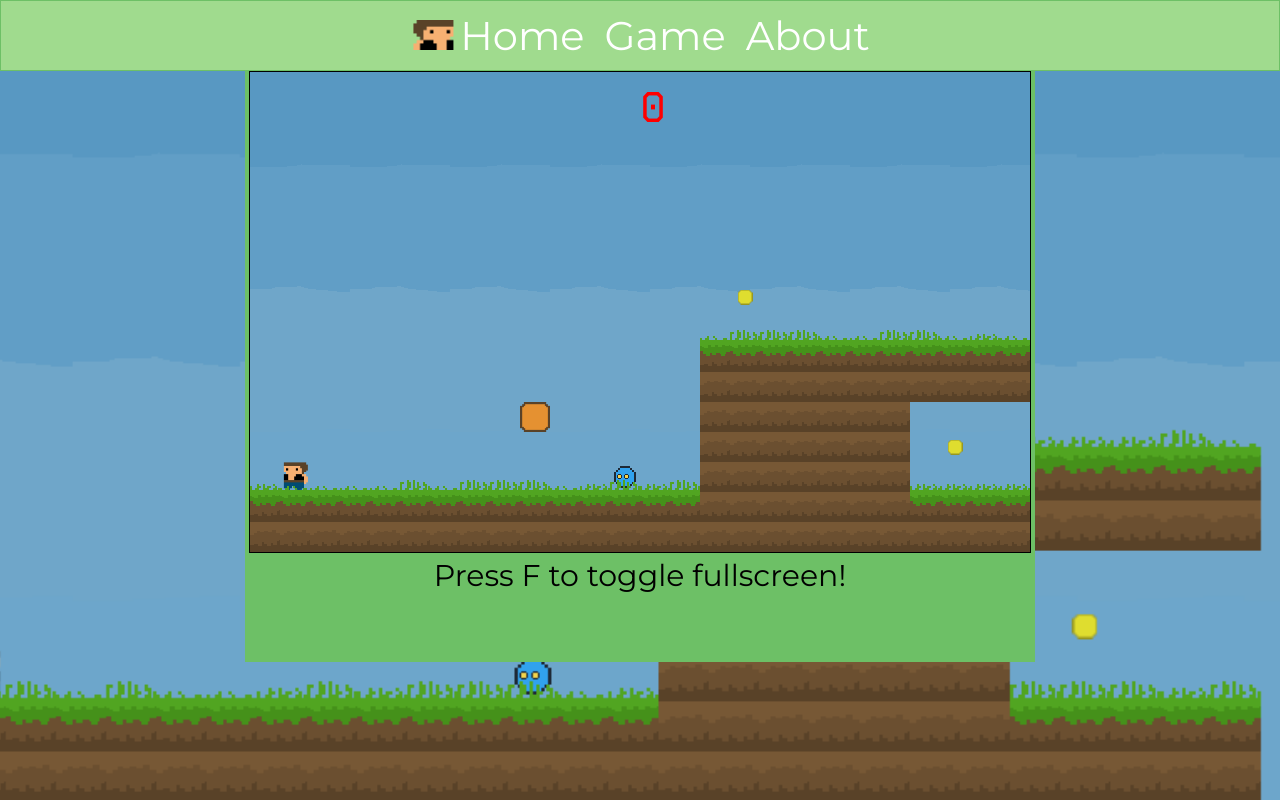
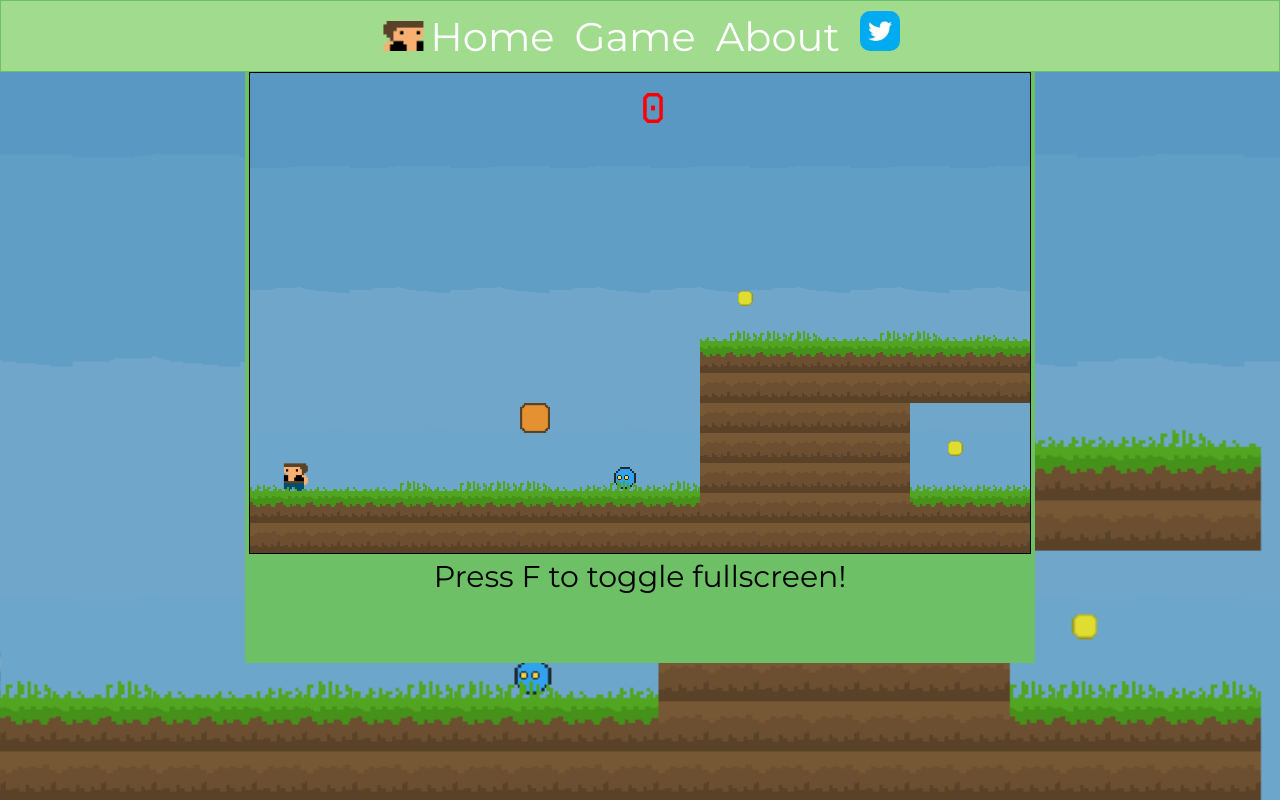
Before and after one commit to Asheepun/ABoyandhisBox, a website: page view/game.html in a window 1280 px wide. Drawn offline with Linux system fonts and the light colour scheme.

Commit message:
Add files via upload

```diff
--- a/public/css/main.css
+++ b/public/css/main.css
@@ -23,6 +23,15 @@ body {
 #mainCanvas {
     margin:0px auto;
     border:1px solid black;
+}
+
+#twitter:hover {
+    background: #a0db8e;;
+}
+
+#twitter > img {
+    width:40px;
+    border-radius:10px;
 }
 
 a {
--- a/public/game/js/player.js
+++ b/public/game/js/player.js
@@ -18,7 +18,7 @@ class Player{
         deathSound.play();
         deaths++;
         stage = dead;
-        window.setTimeout(()=>{stage = setup;}, 2000);
+        window.setTimeout(()=>{stage = setup;}, 3000);
     };
     draw(){
         ctx.drawImage(this.image,
--- a/view/game.html
+++ b/view/game.html
@@ -12,7 +12,8 @@
             <ul>
                 <li><a href="/"><img src="/assets/icon.png">Home</a></li><li>
                     <a href="/game">Game</a></li><li>
-                    <a href="/credits">About</a></li>
+                    <a href="/credits">About</a></li><li>
+                    <a href="https://twitter.com/BoyandBox" id="twitter"><img src="/assets/twitter.jpg"></a></li>
             </ul>
         </nav>
         <div id="main">
```
Also changed, not shown: view/credits.html (+2 -1 lines), view/index.html (+2 -1 lines), public/assets/idev.png (added), public/assets/idevpromo.png (added), public/assets/twitter.jpg (added), public/assets/twitter.png (added).
